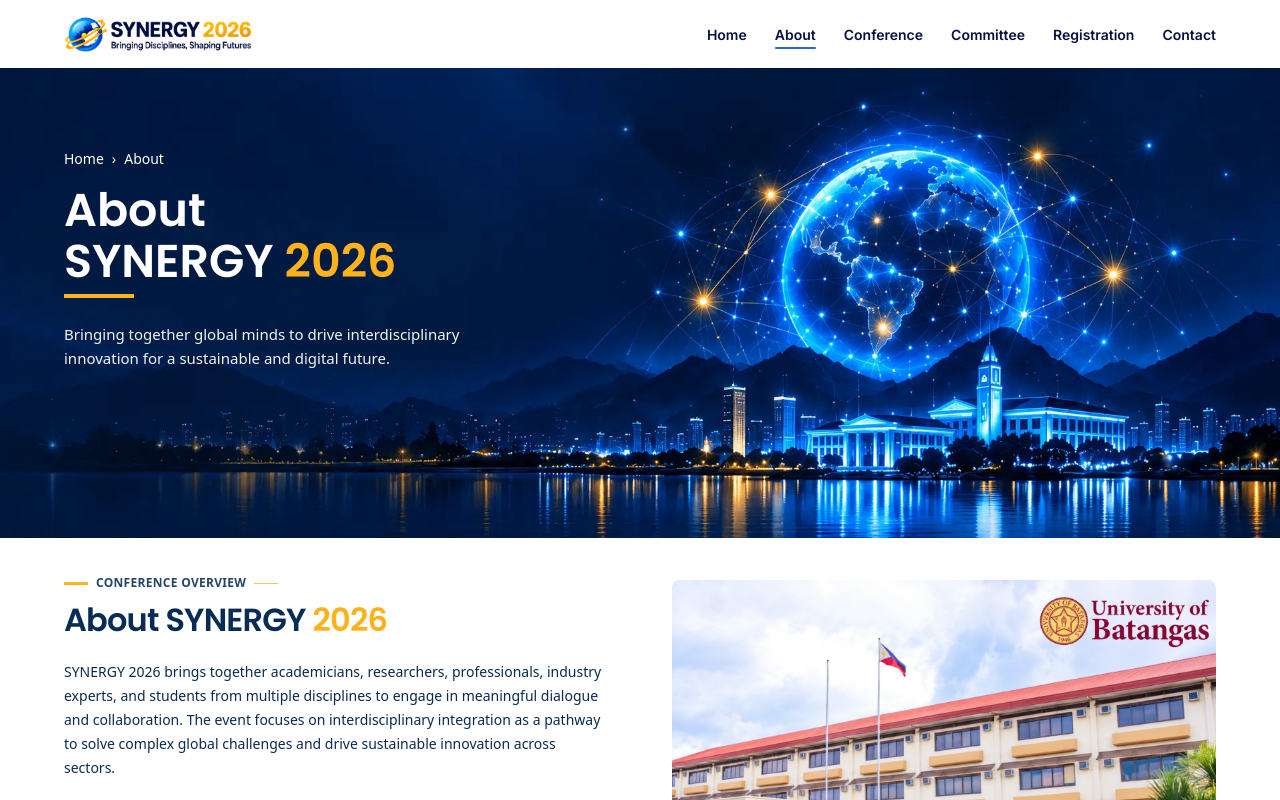
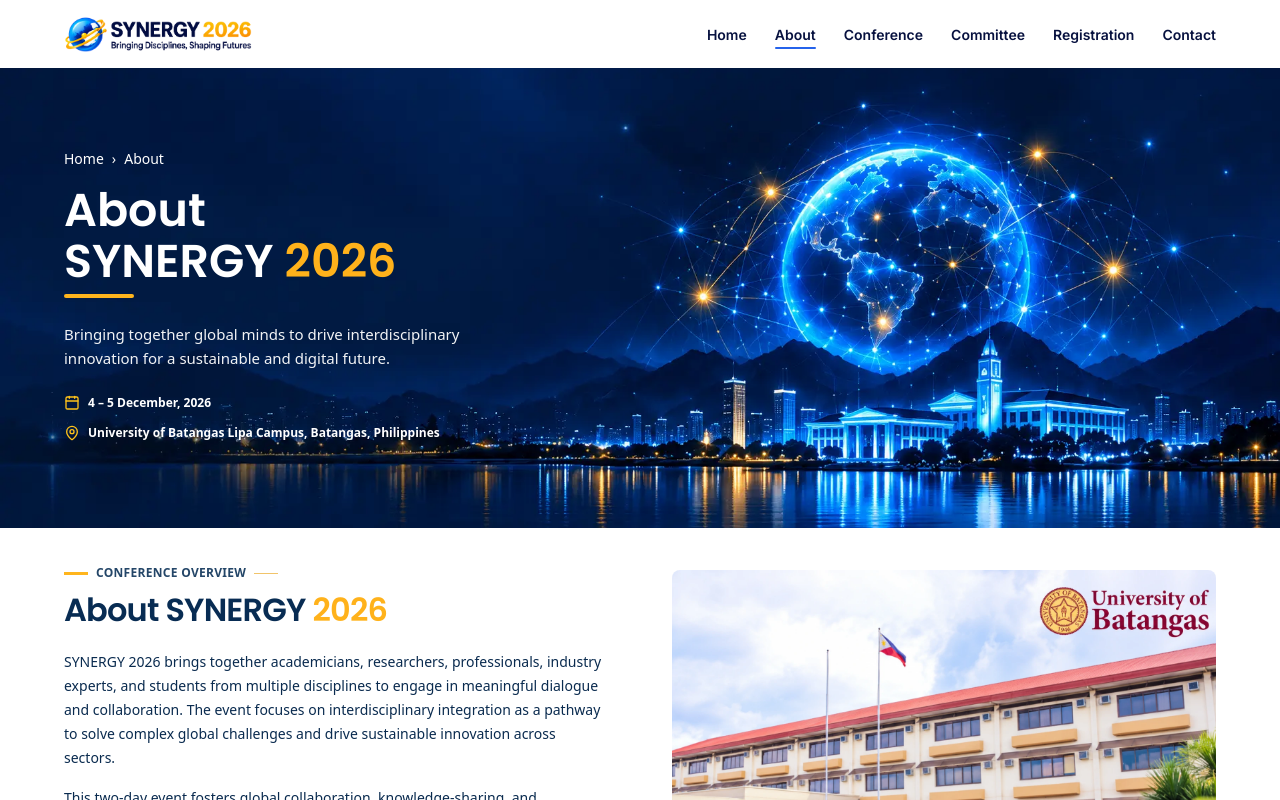
Before and after one commit to Dhanshri-Rc/Synergy-2026, a React (Vite) app: page /about in a window 1280 px wide. Shown: the top 800 px of the page. Built offline with nearby package versions, Linux system fonts and the light colour scheme.

Commit message:
Add event date and location to About page: include icons for better visual representation

```diff
--- a/src/pages/About.jsx
+++ b/src/pages/About.jsx
@@ -11,6 +11,8 @@ import {
   ChartNoAxesCombined,
   ArrowRight,
   ExternalLink,
+  Calendar,
+  MapPin,
 } from "lucide-react";
 
 // Replace these paths with the corresponding assets from your project.
@@ -206,7 +208,7 @@ export default function AboutSynergy2026() {
       {/* Hero: original page height and width preserved */}
 
       <section
-        className="relative min-h-[360px] sm:min-h-[430px] lg:min-h-[470px] bg-[#061b39] bg-cover bg-center bg-no-repeat lg:bg-[length:100%_100%]"
+        className="relative min-h-[360px] sm:min-h-[430px] lg:min-h-[460px] bg-[#061b39] bg-cover bg-center bg-no-repeat lg:bg-[length:100%_100%]"
         style={{
           backgroundImage: `url('${ASSETS.hero}')`,
         }}
@@ -229,12 +231,24 @@ export default function AboutSynergy2026() {
               About <br /> SYNERGY <Gold>2026</Gold>
             </h1>
 
-            <div className="mt-2 h-[4px] w-[70px] bg-[#ffb51d]" />
+            <div className="mt-2 h-[4px] w-[70px] bg-[#ffb51d] rounded-full" />
 
             <p className="mt-6 max-w-[400px] text-[13px] font-medium leading-6 text-white/95 sm:text-[14px] lg:text-[15px]">
               Bringing together global minds to drive interdisciplinary
               innovation for a sustainable and digital future.
             </p>
+
+              <div className="mt-6 flex flex-wrap gap-3 text-[12px] font-semibold text-white">
+                          {[
+                            [Calendar, "4 – 5 December, 2026"],
+                            [MapPin, "University of Batangas Lipa Campus, Batangas, Philippines"],
+
+                          ].map(([Icon, text]) => (
+                            <span key={text} className="flex items-center gap-2">
+                              <Icon size={16} className="text-[#FFC21A]" /> {text}
+                            </span>
+                          ))}
+                        </div>
           </motion.div>
         </div>
       </section>
```
